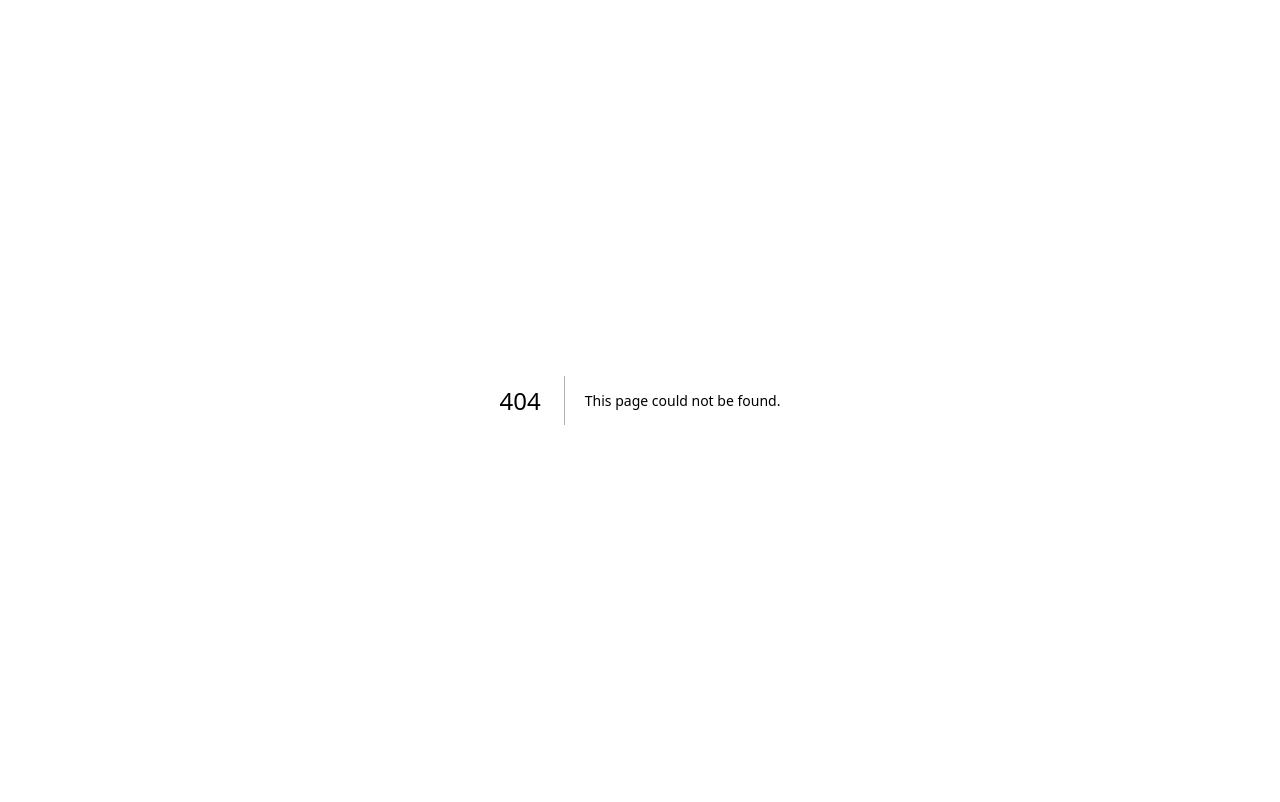
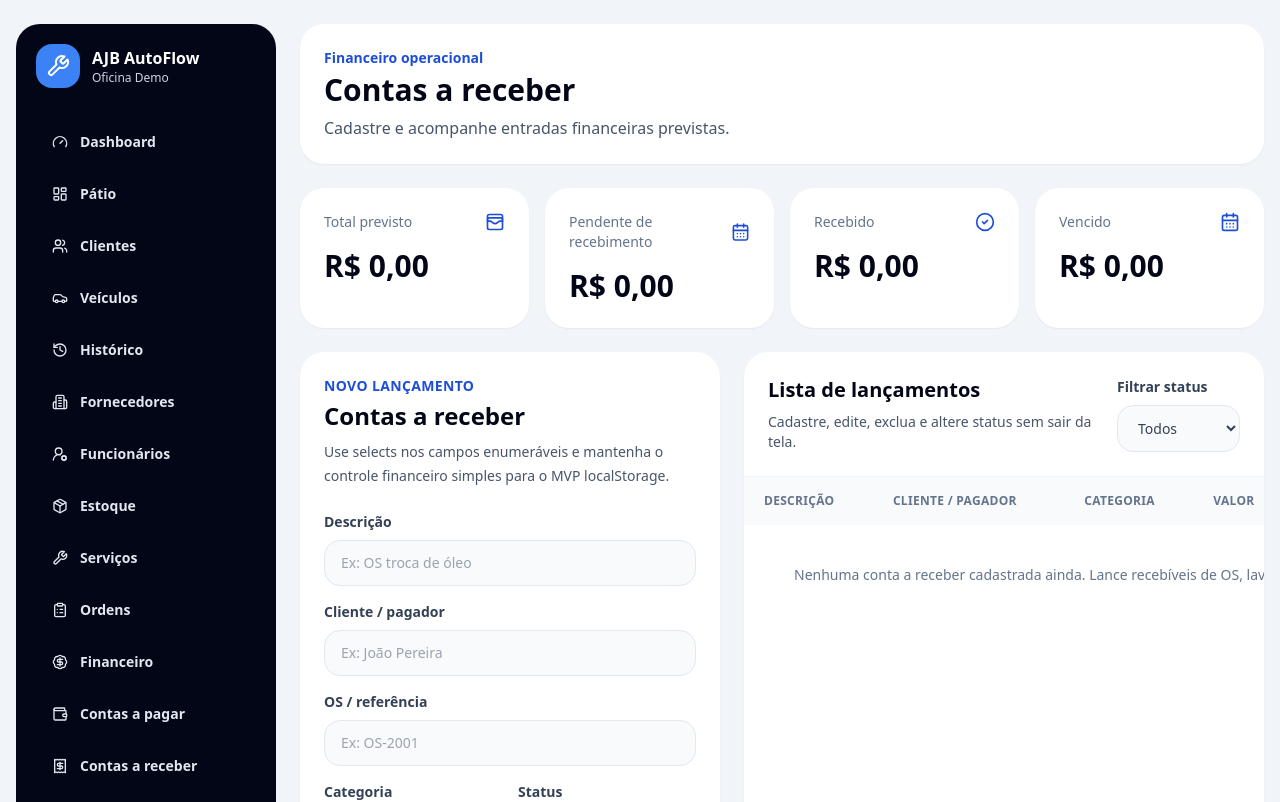
Before and after one commit to anjobrito/ajb-autoflow, a Next.js app: page /accounts-in in a window 1280 px wide. Before the commit this address had no page. Shown: the top 802 px of the page. Built offline with nearby package versions, Linux system fonts and the light colour scheme.

Commit message:
feat: add accounts in page

```diff
--- /dev/null
+++ b/app/accounts-in/page.tsx
@@ -0,0 +1,12 @@
+import { AppShell } from "@/components/app-shell";
+import { FinanceAccountsClient } from "@/components/finance-accounts-client";
+import { PageHeader } from "@/components/page-header";
+
+export default function Page() {
+  return (
+    <AppShell>
+      <PageHeader eyebrow="Financeiro operacional" title="Contas a receber" description="Cadastre e acompanhe entradas financeiras previstas." />
+      <FinanceAccountsClient mode="Receber" />
+    </AppShell>
+  );
+}
```
